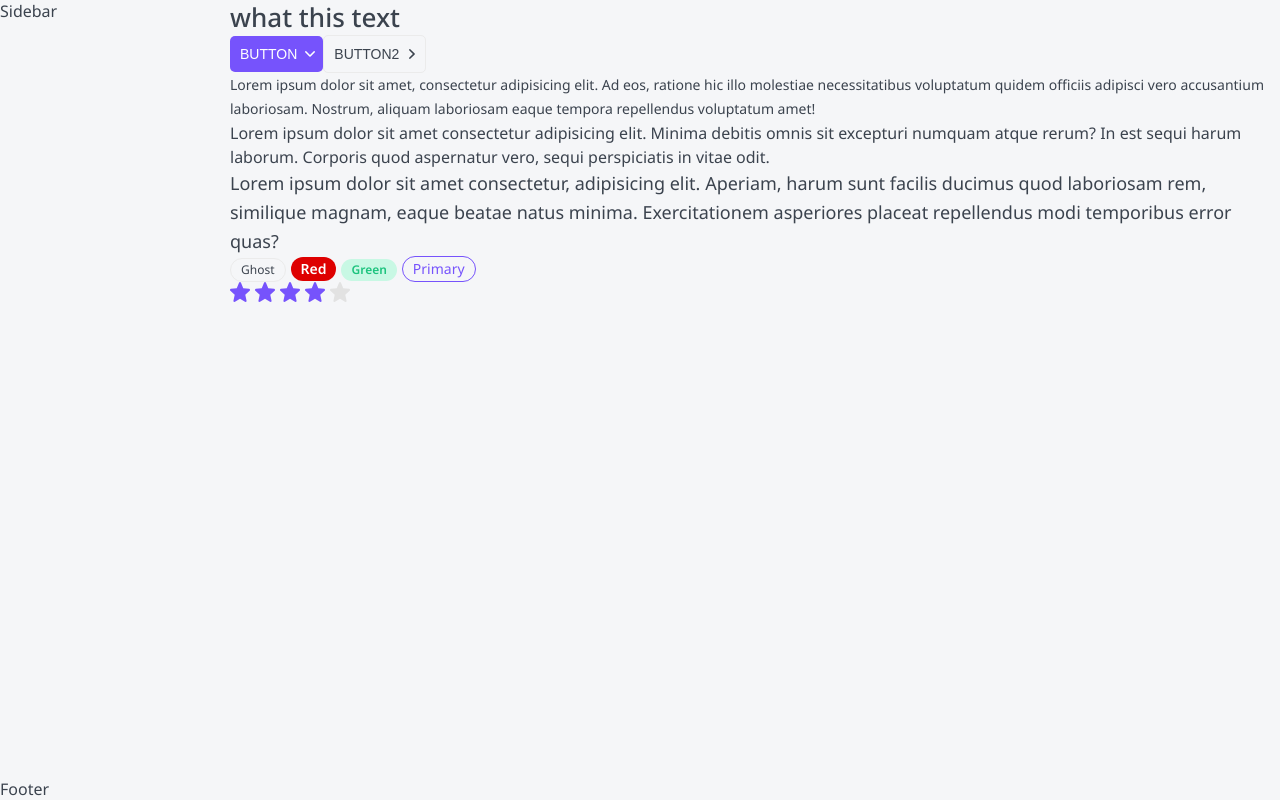
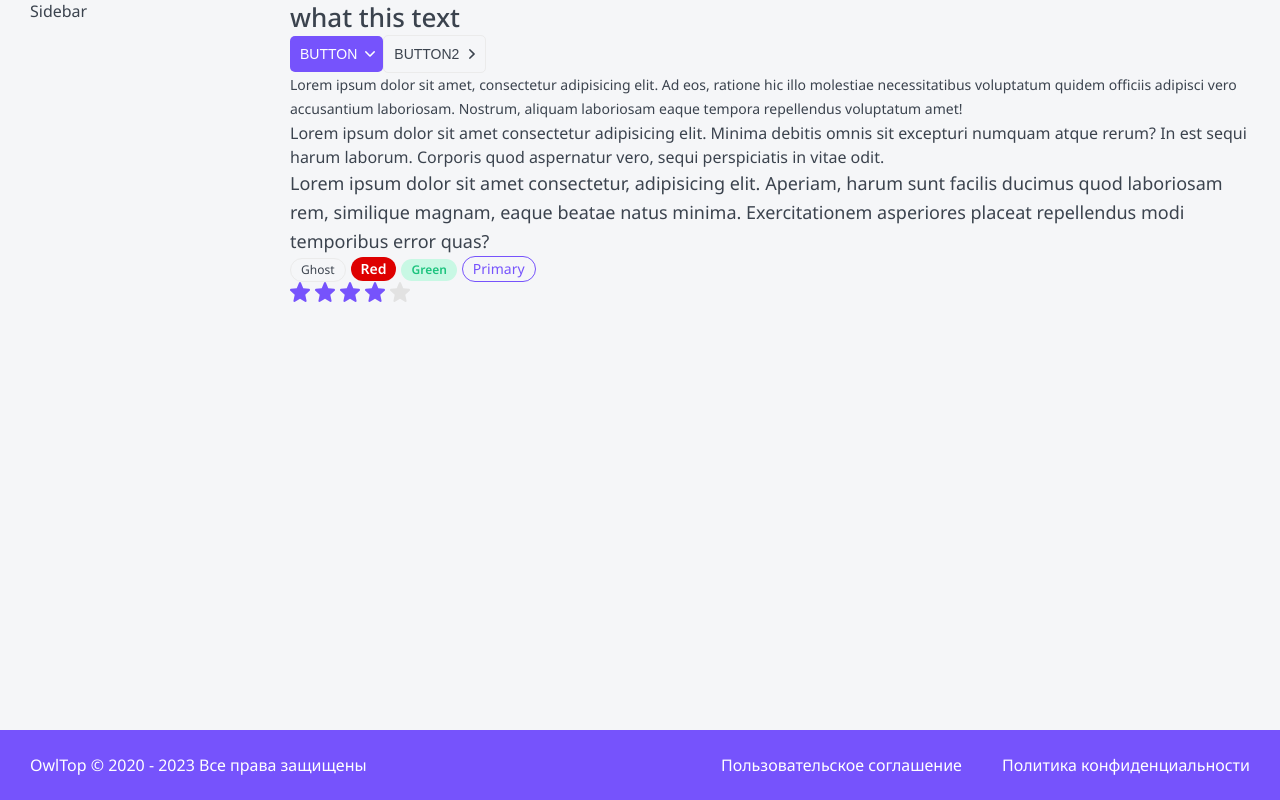
Before and after one commit to kobak-github/Top-App, a Next.js app: page / in a window 1280 px wide. Built offline with nearby package versions, Linux system fonts and the light colour scheme.

Commit message:
footer layout

```diff
--- a/layout/Footer/Footer.module.css
+++ b/layout/Footer/Footer.module.css
@@ -0,0 +1,20 @@
+.footer{
+  display: grid;
+  grid-template-columns: 1fr auto auto;
+  gap: 10px 40px;
+  color: var(--white);
+  font-size: 16px;
+  line-height: 20px;
+  background: var(--primary);
+  padding: 25px 30px;
+}
+
+.footer a:hover{
+  color: var(--gray-light);
+}
+
+@media (max-width: 765px) {
+  .footer{
+    grid-template-columns: 1fr;
+  }
+}
--- a/layout/Footer/Footer.tsx
+++ b/layout/Footer/Footer.tsx
@@ -2,11 +2,16 @@
 import { FooterProps } from './Footer.props'
 import styles from './Footer.module.css'
 import cn from 'classnames'
+import { format } from 'date-fns'
 
-export const Footer = ({...props}: FooterProps): JSX.Element => {
+export const Footer = ({className,...props}: FooterProps): JSX.Element => {
   return (
-    <div {...props}>
-      Footer
-    </div>
+    <footer className={cn(className, styles.footer)} {...props}>
+      <div>
+        OwlTop © 2020 - {format(new Date(), 'yyyy')} Все права защищены
+      </div>
+      <a href="#" target="_blank">Пользовательское соглашение</a>
+      <a href="#" target="_blank">Политика конфиденциальности</a>
+    </footer>
   )
 }
--- a/layout/Layout.module.css
+++ b/layout/Layout.module.css
@@ -3,6 +3,7 @@
   grid-template-columns: auto 230px minmax(320px, 1200px) auto;
   grid-template-rows: auto 1fr auto;
   min-height: 100vh;
+  gap: 0 30px;
   grid-template-areas:
     ". header header ."
     ". sidebar body ."
--- a/package.json
+++ b/package.json
@@ -15,6 +15,8 @@
     "@types/react": "18.0.27",
     "@types/react-dom": "18.0.10",
     "classnames": "^2.3.2",
+    "data-fns": "^0.1.8",
+    "date-fns": "^2.29.3",
     "eslint": "8.32.0",
     "eslint-config-next": "13.1.4",
     "next": "13.1.4",
```
Also changed, not shown: 1 other file (tests, documents, lock files or other folders).
